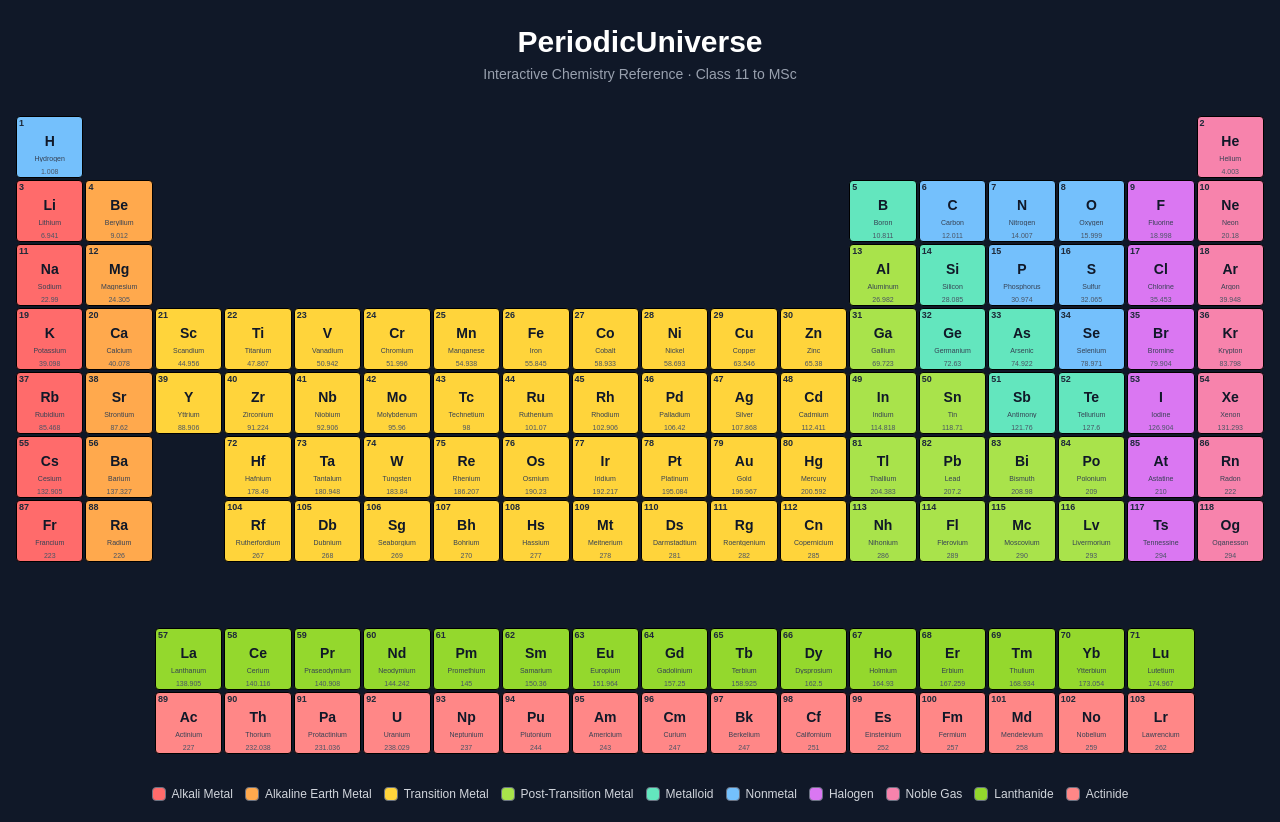
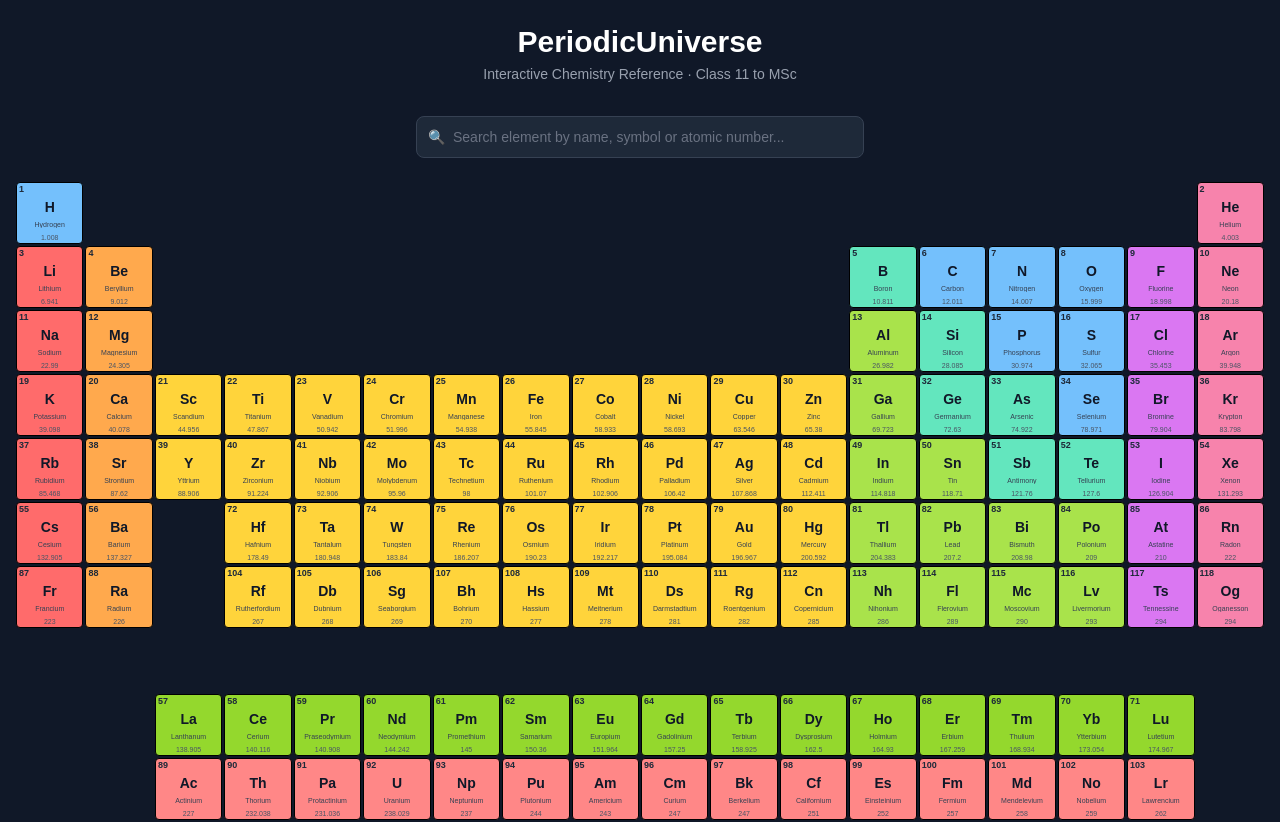
Before and after one commit to aabbhhii3600-lang/periodic-universe, a Next.js app: page / in a window 1280 px wide. Shown: the top 822 px of the page. Built offline with nearby package versions, Linux system fonts and the light colour scheme.

Commit message:
Add element search bar with keyboard navigation

```diff
--- a/app/element/[slug]/page.tsx
+++ b/app/element/[slug]/page.tsx
@@ -6,6 +6,8 @@ import Link from 'next/link';
 import { notFound } from 'next/navigation';
 import BohrModel from '../../../components/element-page/BohrModel';
 import IonizationChart from '../../../components/element-page/IonizationChart';
+import ElementSearch from '../components/search/ElementSearch';
+import PeriodicTable from '../components/periodic-table/PeriodicTable';
 
 // Tell Next.js all valid slugs at build time
 export function generateStaticParams() {
@@ -29,6 +31,7 @@ export default async function ElementPage({
     solid: '⬛ Solid', liquid: '💧 Liquid',
     gas: '💨 Gas', unknown: '❓ Unknown',
   };
+
 
   return (
     <div className="min-h-screen bg-gray-900 text-white">
--- a/app/page.tsx
+++ b/app/page.tsx
@@ -3,6 +3,7 @@
 import { useState } from 'react';
 import PeriodicTable from '../components/periodic-table/PeriodicTable';
 import TrendsChart from '../components/trends/TrendsChart';
+import ElementSearch from '../components/search/ElementSearch';
 
 export default function Home() {
   const [selectedZ, setSelectedZ] = useState<number | null>(null);
@@ -16,6 +17,7 @@ export default function Home() {
         Interactive Chemistry Reference · Class 11 to MSc
       </p>
 
+    <ElementSearch />
       <PeriodicTable onElementSelect={(z) => setSelectedZ(z)} />
 
       <TrendsChart highlightZ={selectedZ} />
--- /dev/null
+++ b/components/search/ElementSearch.tsx
@@ -0,0 +1,134 @@
+'use client';
+
+import { useState, useRef, useEffect } from 'react';
+import { useRouter } from 'next/navigation';
+import { elements } from '../../data/elements';
+import { categoryColors } from '../../data/elements';
+import { nameToSlug } from '../../lib/getElement';
+
+export default function ElementSearch() {
+  const [query, setQuery] = useState('');
+  const [isOpen, setIsOpen] = useState(false);
+  const [selected, setSelected] = useState(-1);
+  const router = useRouter();
+  const inputRef = useRef<HTMLInputElement>(null);
+  const containerRef = useRef<HTMLDivElement>(null);
+
+  // Filter elements based on query
+  const results = query.trim().length === 0 ? [] : elements.filter(el => {
+    const q = query.toLowerCase();
+    return (
+      el.name.toLowerCase().startsWith(q) ||
+      el.symbol.toLowerCase() === q ||
+      el.atomicNumber.toString() === q.trim()
+    );
+  }).slice(0, 8);
+
+  // Close on outside click
+  useEffect(() => {
+    function handleClick(e: MouseEvent) {
+      if (containerRef.current && !containerRef.current.contains(e.target as Node)) {
+        setIsOpen(false);
+      }
+    }
+    document.addEventListener('mousedown', handleClick);
+    return () => document.removeEventListener('mousedown', handleClick);
+  }, []);
+
+  function handleKey(e: React.KeyboardEvent) {
+    if (e.key === 'ArrowDown') {
+      setSelected(s => Math.min(s + 1, results.length - 1));
+    } else if (e.key === 'ArrowUp') {
+      setSelected(s => Math.max(s - 1, -1));
+    } else if (e.key === 'Enter') {
+      const target = selected >= 0 ? results[selected] : results[0];
+      if (target) navigate(target.name);
+    } else if (e.key === 'Escape') {
+      setIsOpen(false);
+      setQuery('');
+    }
+  }
+
+  function navigate(name: string) {
+    setQuery('');
+    setIsOpen(false);
+    setSelected(-1);
+    router.push(`/element/${nameToSlug(name)}`);
+  }
+
+  return (
+    <div ref={containerRef} className="relative w-full max-w-md mx-auto mb-6">
+      <div className="relative">
+        <span className="absolute left-3 top-1/2 -translate-y-1/2 text-gray-500 text-sm">
+          🔍
+        </span>
+        <input
+          ref={inputRef}
+          type="text"
+          value={query}
+          onChange={e => {
+            setQuery(e.target.value);
+            setIsOpen(true);
+            setSelected(-1);
+          }}
+          onFocus={() => setIsOpen(true)}
+          onKeyDown={handleKey}
+          placeholder="Search element by name, symbol or atomic number..."
+          className="w-full bg-gray-800 border border-gray-700 rounded-lg pl-9 pr-4 py-2.5 text-white text-sm placeholder-gray-500 focus:outline-none focus:border-blue-500 transition-colors"
+        />
+        {query && (
+          <button
+            onClick={() => { setQuery(''); setIsOpen(false); inputRef.current?.focus(); }}
+            className="absolute right-3 top-1/2 -translate-y-1/2 text-gray-500 hover:text-white text-lg"
+          >
+            ✕
+          </button>
+        )}
+      </div>
+
+      {/* Results dropdown */}
+      {isOpen && results.length > 0 && (
+        <div className="absolute top-full left-0 right-0 mt-1 bg-gray-900 border border-gray-700 rounded-lg shadow-2xl z-50 overflow-hidden">
+          {results.map((el, i) => (
+            <button
+              key={el.atomicNumber}
+              onClick={() => navigate(el.name)}
+              className="w-full flex items-center gap-3 px-4 py-2.5 hover:bg-gray-800 transition-colors text-left"
+              style={{
+                backgroundColor: i === selected ? '#1f2937' : 'transparent',
+              }}
+            >
+              {/* Color swatch */}
+              <div
+                className="w-8 h-8 rounded flex items-center justify-center flex-shrink-0 text-gray-900 font-bold text-xs"
+                style={{ backgroundColor: categoryColors[el.category] }}
+              >
+                {el.symbol}
+              </div>
+
+              {/* Name and number */}
+              <div className="flex-1 min-w-0">
+                <div className="text-white text-sm font-medium">{el.name}</div>
+                <div className="text-gray-500 text-xs">
+                  Z = {el.atomicNumber} · {el.category.replace(/-/g, ' ')}
+                </div>
+              </div>
+
+              {/* Atomic mass */}
+              <div className="text-gray-600 text-xs flex-shrink-0">
+                {el.atomicMass} u
+              </div>
+            </button>
+          ))}
+        </div>
+      )}
+
+      {/* No results */}
+      {isOpen && query.trim().length > 0 && results.length === 0 && (
+        <div className="absolute top-full left-0 right-0 mt-1 bg-gray-900 border border-gray-700 rounded-lg shadow-2xl z-50 px-4 py-3">
+          <p className="text-gray-500 text-sm">No element found for "{query}"</p>
+        </div>
+      )}
+    </div>
+  );
+}
--- a/components/trends/TrendsChart.tsx
+++ b/components/trends/TrendsChart.tsx
@@ -94,7 +94,7 @@ export default function TrendsChart({ highlightZ }: Props) {
       {/* Chart */}
       <div className="bg-gray-900 border border-gray-800 rounded-xl p-4" style={{ minWidth: 320 }}>
         <ResponsiveContainer width="100%" height={320}>
-          <LineChart data={data} margin={{ top: 10, right: 20, left: 10, bottom: 10 }}>
+          <LineChart data={data} margin={{ top: 12, right: 18, left: 10, bottom: 10 }}>
             <CartesianGrid strokeDasharray="3 3" stroke="#1f2937" />
 
             <XAxis
```
Also changed, not shown: components/periodic-table/PeriodicTable.tsx (line endings or trailing spaces).
